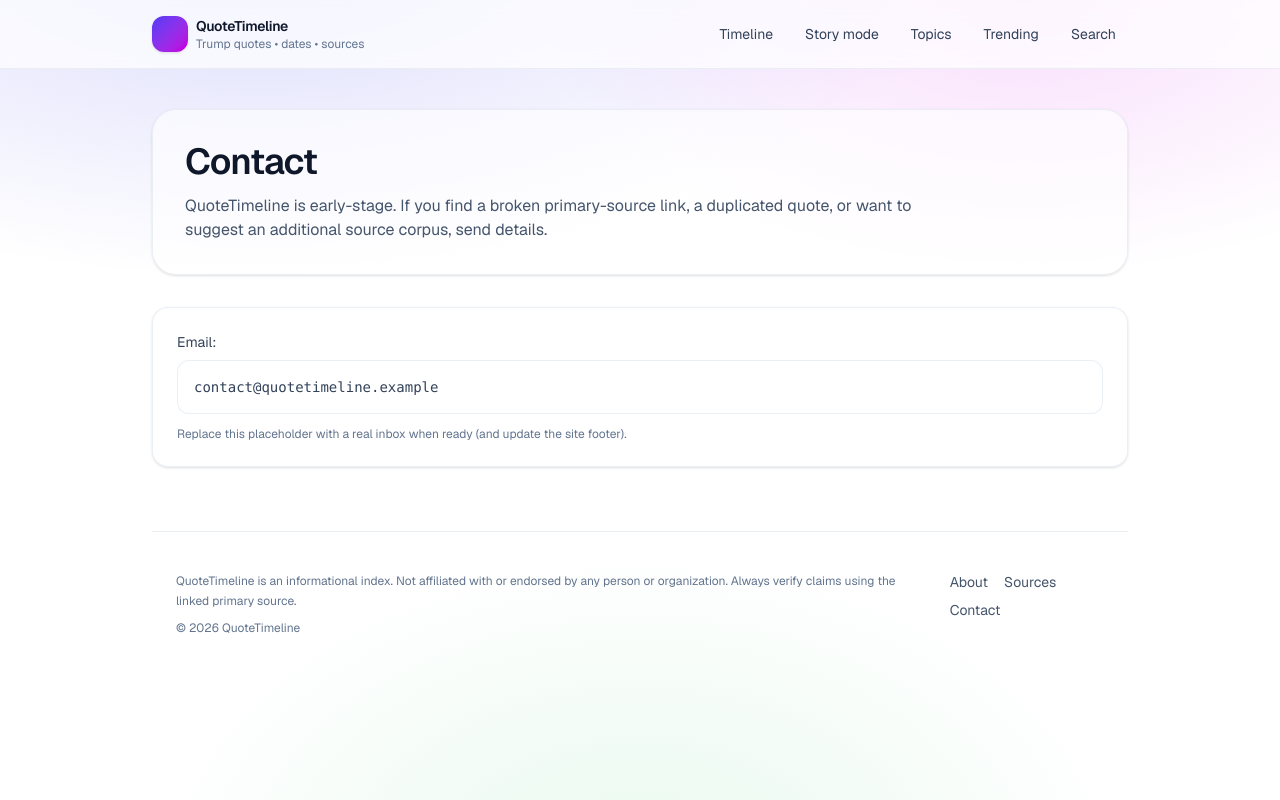
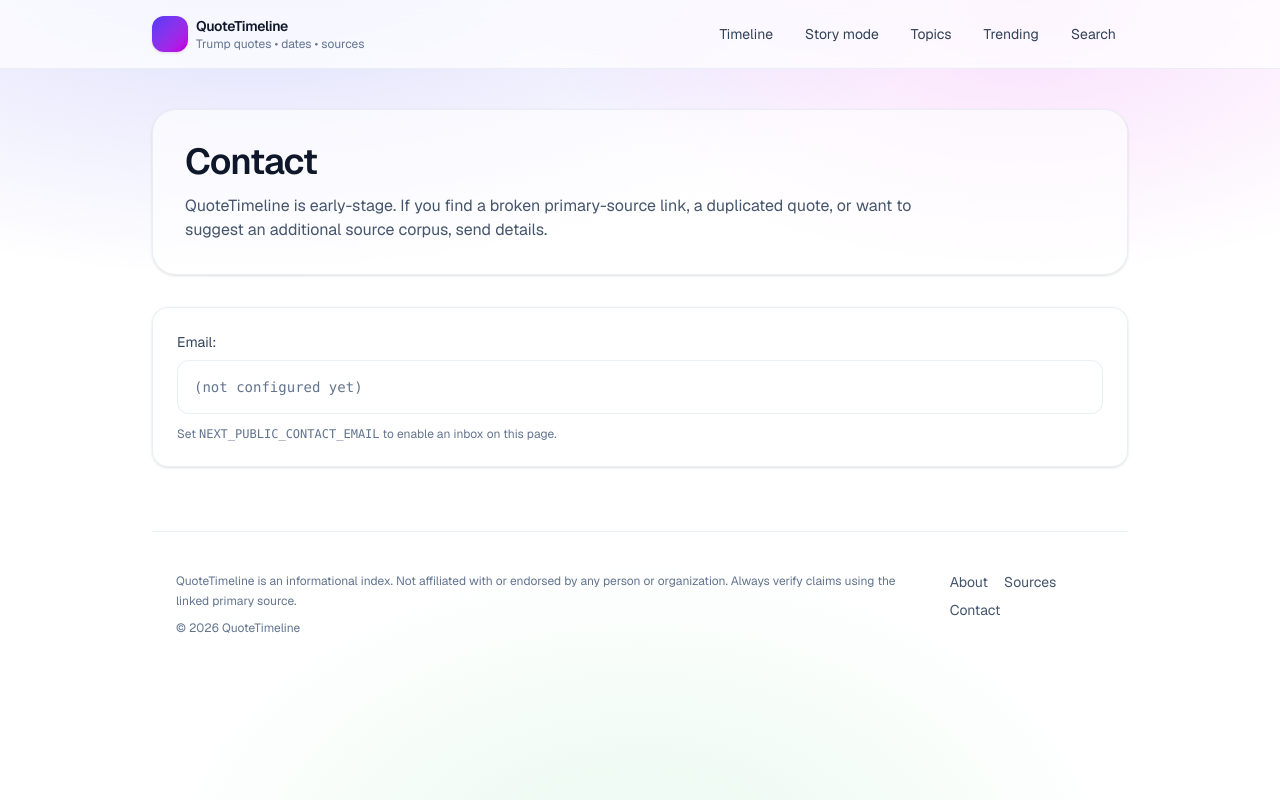
Before and after one commit to maoryadin/quotetimeline, a Next.js app: page /contact in a window 1280 px wide. Built offline with nearby package versions, Linux system fonts and the light colour scheme; no server answers.

Commit message:
Make contact email configurable via NEXT_PUBLIC_CONTACT_EMAIL

```diff
--- a/src/app/contact/page.tsx
+++ b/src/app/contact/page.tsx
@@ -3,6 +3,7 @@ export const dynamic = 'force-static';
 import type { Metadata } from 'next';
 import { SiteHeader } from '@/components/SiteHeader';
 import { SiteFooter } from '@/components/SiteFooter';
+import { SITE } from '@/lib/data';
 
 export async function generateMetadata(): Promise<Metadata> {
   const base = process.env.NEXT_PUBLIC_SITE_URL ?? 'http://localhost:3000';
@@ -37,11 +38,19 @@ export default function ContactPage() {
           <div className="text-sm text-slate-700 dark:text-slate-200">
             Email:
             <div className="mt-2 rounded-xl border border-slate-200/70 bg-white/70 p-4 font-mono text-sm dark:border-white/10 dark:bg-black/20">
-              contact@quotetimeline.example
+              {SITE.contactEmail ? (
+                <a className="text-indigo-700 hover:underline dark:text-indigo-300" href={`mailto:${SITE.contactEmail}`}>
+                  {SITE.contactEmail}
+                </a>
+              ) : (
+                <span className="text-slate-500 dark:text-slate-400">(not configured yet)</span>
+              )}
             </div>
-            <div className="mt-3 text-xs text-slate-500 dark:text-slate-400">
-              Replace this placeholder with a real inbox when ready (and update the site footer).
-            </div>
+            {!SITE.contactEmail ? (
+              <div className="mt-3 text-xs text-slate-500 dark:text-slate-400">
+                Set <span className="font-mono">NEXT_PUBLIC_CONTACT_EMAIL</span> to enable an inbox on this page.
+              </div>
+            ) : null}
           </div>
         </section>
 
--- a/src/lib/data.ts
+++ b/src/lib/data.ts
@@ -23,6 +23,7 @@ export type QuoteView = {
 export const SITE = {
   name: 'QuoteTimeline',
   description: 'Trump-first quote timeline with dates and primary sources.',
+  contactEmail: process.env.NEXT_PUBLIC_CONTACT_EMAIL ?? null,
 };
 
 export const slugifyQuote = (text: string, date: string) => {
```
